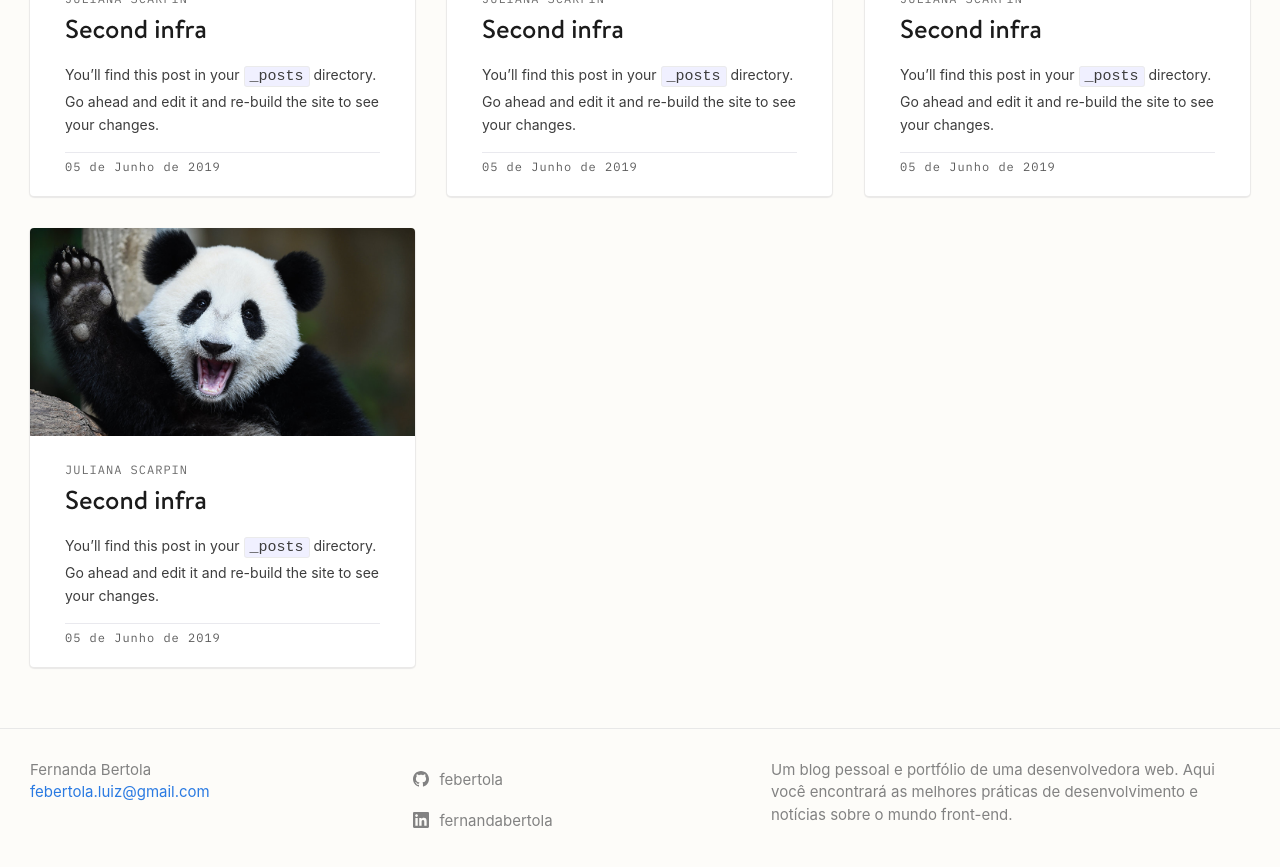
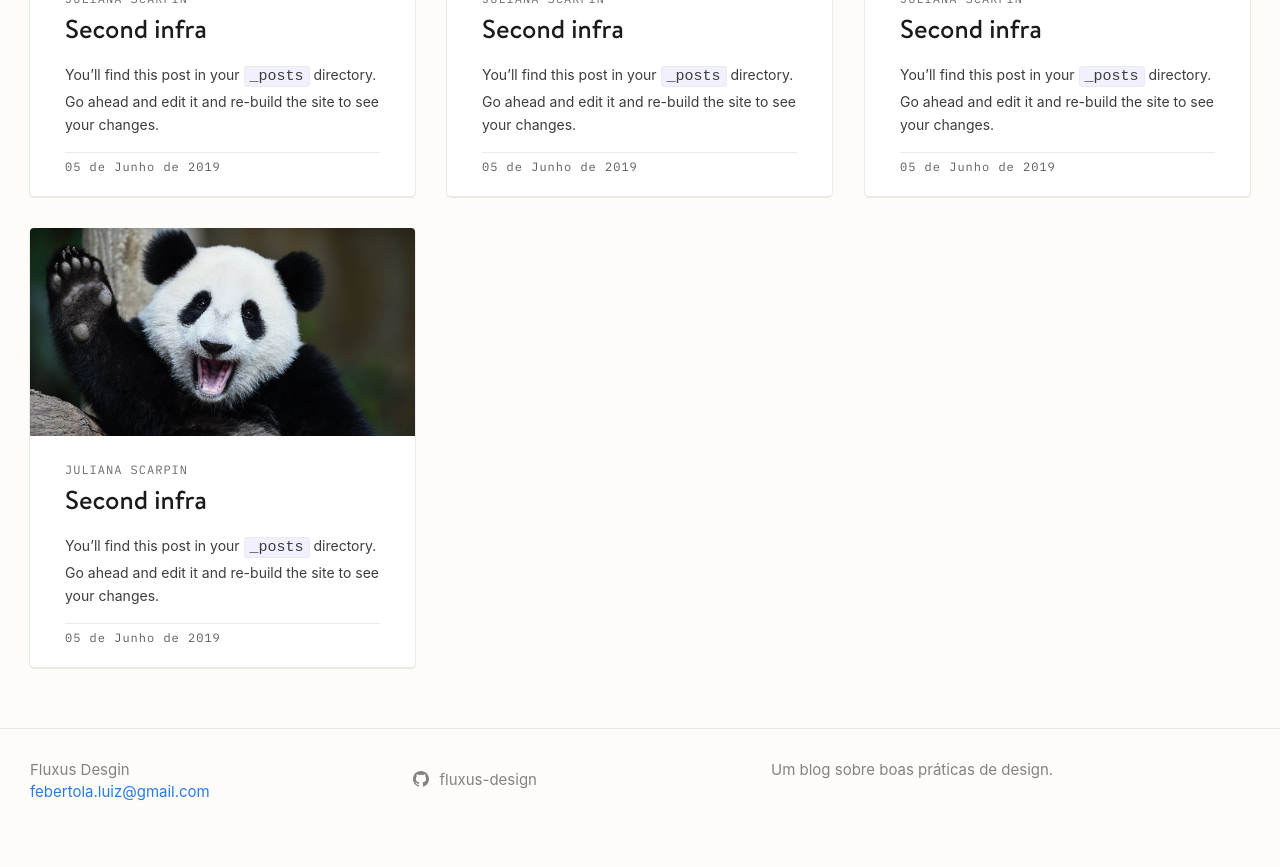
Before and after one commit to fluxus-design/blog, a Jekyll site: the page built from index.md, in a window 1280 px wide and 900 px high, scrolled down 1237 px. Shown: the top 867 px of the window. Built offline with Jekyll 4.4.1, drawn with Linux system fonts in a browser that asks for light colours; some web fonts are replaced.

Commit message:
Fix images path

```diff
--- a/_config.yml
+++ b/_config.yml
@@ -13,13 +13,11 @@
 # you will see them accessed via {{ site.title }}, {{ site.email }}, and so on.
 # You can create any custom variable you would like, and they will be accessible
 # in the templates via {{ site.myvariable }}.
-author: Fernanda Bertola
+author: Fluxus Desgin
 email: febertola.luiz@gmail.com
 description: >- # this means to ignore newlines until "baseurl:"
-  Um blog pessoal e portfólio de uma desenvolvedora web.
-  Aqui você encontrará as melhores práticas de desenvolvimento
-  e notícias sobre o mundo front-end.
-baseurl: "crispy-octo-fiesta/" # the subpath of your site, e.g. /blog
+  Um blog sobre boas práticas de design.
+baseurl: "/blog" # the subpath of your site, e.g. /blog
 url: "https://fluxus-design.github.io" # the base hostname & protocol for your site, e.g. http://example.com
 
 # Show excerpts on the homepage
@@ -30,8 +28,7 @@
 
   # Generate social links in footer
   social_links:
-    github: febertola
-    linkedin: fernandabertola
+    github: fluxus-design
 
 header_pages:
   - blog/blog.md
@@ -74,15 +71,15 @@
     scope:
       path: ""
     values:
-      author: "Fernanda Bertola"
+      author: "Fluxus Design"
   -
     scope:
       type: "posts"
     values:
       layout: "post"
       img:
-        url: "../../assets/images/blog-logo.jpg"
-        alt: "Logo do blog da Fernanda Bertola"
+        url: "../blog/assets/images/blog-logo.jpg"
+        alt: "Logo do blog"
   -
     scope:
       path: "_posts/infra"
--- a/_includes/header.html
+++ b/_includes/header.html
@@ -31,7 +31,7 @@
 </header>
 
 <div class="img-nav">
-  <img src="../assets/images/fluxus.png" alt="fluxus">
+  <img src="../blog/assets/images/fluxus.png" alt="fluxus">
 
   <span>Artigos sobre boas praticas de usabilidade para você construir ótimas experiencias para os seus usuários</span>
 </div>
```
